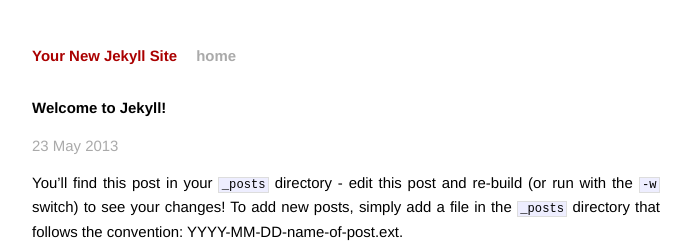
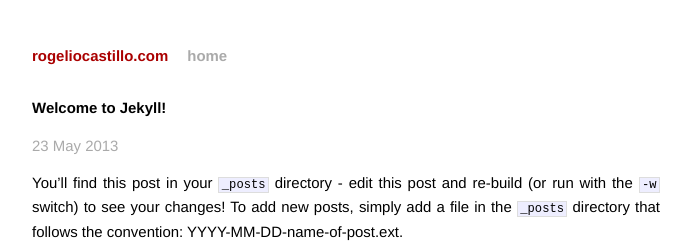
Before and after one commit to rogelio2k/rogelio2k.github.io, a Jekyll site: the page built from _posts/2013-05-23-welcome-to-jekyll.markdown, in a window 1280 px wide. Shown: the top 243 px of the page, without its empty margins (294-985 px from the left). Built offline with Jekyll 4.4.1, drawn with Linux system fonts in a browser that asks for light colours.

Commit message:
add timezone and site name to config file

```diff
--- a/_config.yml
+++ b/_config.yml
@@ -1,2 +1,4 @@
-name: Your New Jekyll Site
+name: rogeliocastillo.com
 pygments: true
+
+timezone: America/Santiago
```
